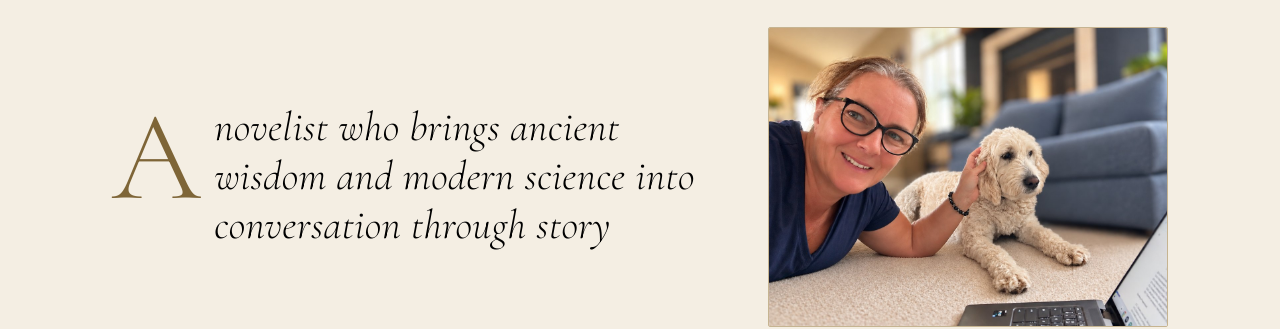
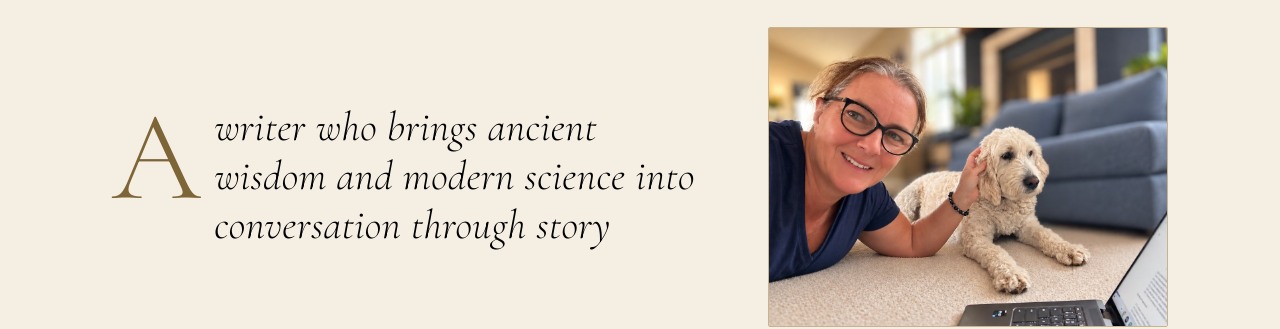
Before and after one commit to adeglon/adeglon.github.io, a Jekyll site: the page built from docs/index.html, in a window 1280 px wide. Shown: the part 148-477 px from the top of the page. Built offline with Jekyll 4.4.1, drawn with Linux system fonts in a browser that asks for light colours; a script that is not in the unit is left out.

Commit message:
A writer, not a novelist: the essays are most of what is here

```diff
--- a/docs/index.html
+++ b/docs/index.html
@@ -24,8 +24,12 @@ og_image: /assets/hero/hero-ridge-og-1200.jpg
         {%- comment %}
           The sentence is the one line that decides whether a stranger stays,
           so it is the largest thing on the page. Agnes' own words.
+
+          "Novelist" became "writer" on 2026-10-10: Agnes - "i dont only write
+          novels. Most of my blogs are not fiction." The essays are most of
+          what is on this site, so the first word had to cover them too.
         {%- endcomment %}
-        <h1 class="hero__claim"><span class="initial">A</span> novelist who
+        <h1 class="hero__claim"><span class="initial">A</span> writer who
           brings ancient wisdom and modern science into conversation through
           story</h1>
 
```
